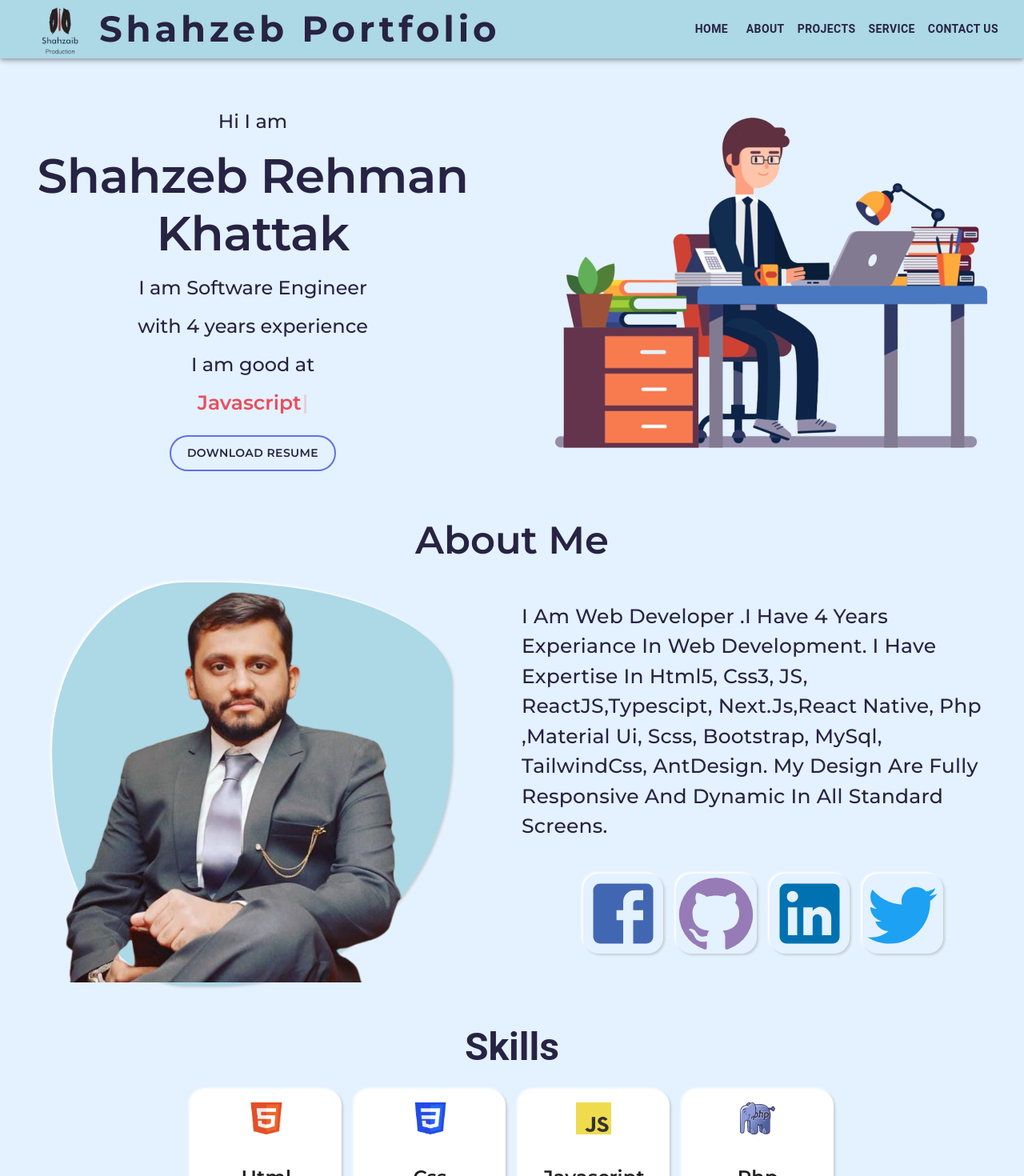
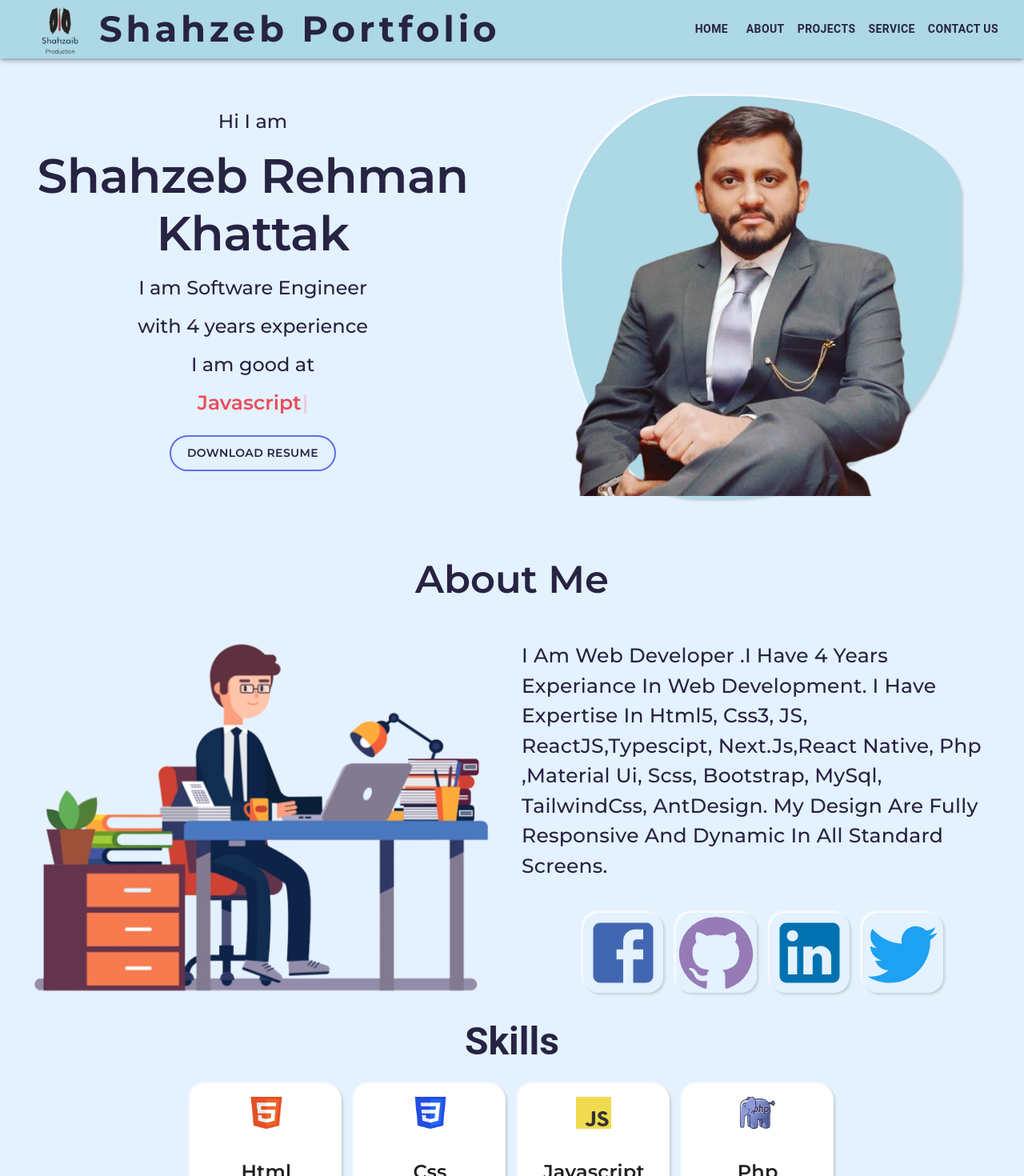
Before and after one commit to musdev-1/MyPortfolio, a React (Create React App) app: page / in a window 1280 px wide. Shown: the top 1470 px of the page at 80% size. Built offline with nearby package versions, Linux system fonts and the light colour scheme.

Commit message:
banner image issue resolvd

```diff
--- a/src/components/AboutUs.jsx
+++ b/src/components/AboutUs.jsx
@@ -2,12 +2,12 @@ import React from "react";
 import { Grid } from "@mui/material";
 import { Box } from "@mui/material";
 import { Typography } from "@mui/material";
-import img1 from "../assets/mebg.png";
 import FacebookIcon from "@mui/icons-material/Facebook";
 import LinkedInIcon from "@mui/icons-material/LinkedIn";
 import GitHubIcon from "@mui/icons-material/GitHub";
 import TwitterIcon from "@mui/icons-material/Twitter";
 import ProgressBar from "./ProgressBar";
+import bg from "../assets/bg3.png";
 
 const AboutUs = () => {
   return (
@@ -32,6 +32,7 @@ const AboutUs = () => {
         spacing={3}
         sx={{
           padding: "25px",
+          flexWrap: {xs:'wrap-reverse' },
           textAlign: { sm: "center", xs: "center", md: "left" },
         }}
       >
@@ -40,17 +41,11 @@ const AboutUs = () => {
           lg={6}
           md={6}
           xs={12}
-          sx={{ display: "flex", justifyContent: "center", padding: "1.5rem" }}
+          sx={{ display: "flex", justifyContent: "center" }}
         >
-          <Box
-            sx={{
-              borderRadius: "40% 70% 70% 40% / 50% 30% 70% 70% ",
-              background: "lightblue",
-              boxShadow: "2px 2px 3px #c4cfd4, -2px -2px 3px #fff",
-            }}
-          >
-            <img src={img1} alt="" style={{ maxWidth: "100%" }} />
-          </Box>
+
+<img src={bg} alt="error "  style={{ maxWidth: "100%" }} />
+
         </Grid>
         <Grid item lg={6} md={6} xs={12}>
           <Box sx={{ mt: 3, mb: 4 }}>
--- a/src/components/Home.jsx
+++ b/src/components/Home.jsx
@@ -4,7 +4,7 @@ import { Box } from "@mui/material";
 import { Button } from "@mui/material";
 import Grid from "@mui/material/Grid";
 import Typewriter from "typewriter-effect";
-import bg from "../assets/bg3.png";
+import img1 from "../assets/mebg.png";
 import "./style.css";
 
 const name = "Shahzeb Rehman Khattak";
@@ -97,12 +97,18 @@ const Banner = () => {
             </Box>
           </Box>
         </Grid>
-        <Grid item xs={12} md={6} lg={6} xl={6}>
-          <Box sx={{
-            display:"flex",
-            justifyContent:"center"
-          }}>
- <img src={bg} alt="error "  style={{ maxWidth: "100%" }} />
+        <Grid item xs={12} md={6} lg={6} xl={6}
+
+        sx={{ display: "flex", justifyContent: "center", padding: "1.5rem" }}
+        >
+        <Box
+            sx={{
+              borderRadius: "40% 70% 70% 40% / 50% 30% 70% 70% ",
+              background: "lightblue",
+              boxShadow: "2px 2px 3px #c4cfd4, -2px -2px 3px #fff",
+            }}
+          >
+            <img src={img1} alt="" style={{ maxWidth: "100%" }} />
           </Box>
 
         </Grid>
```
